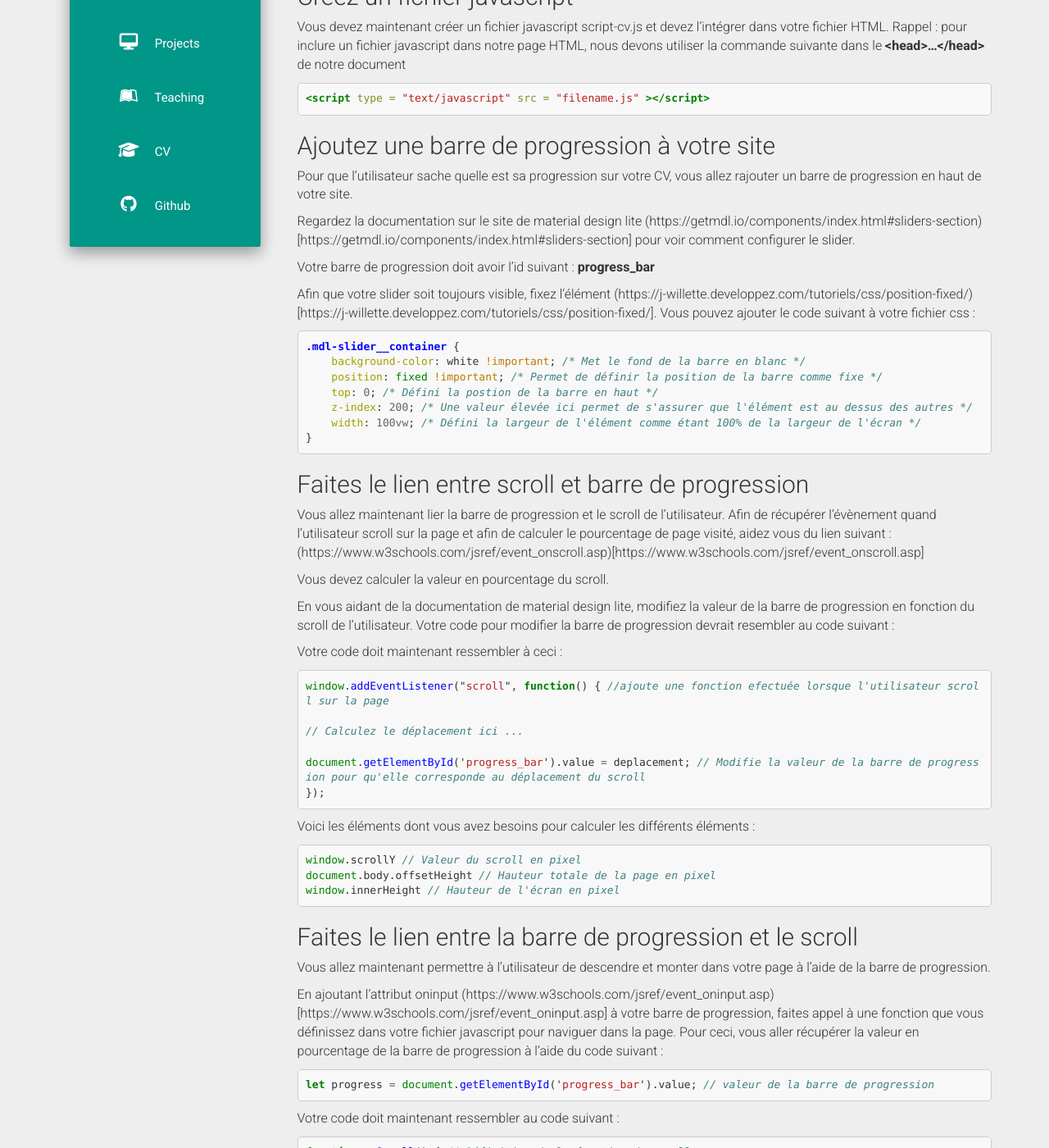
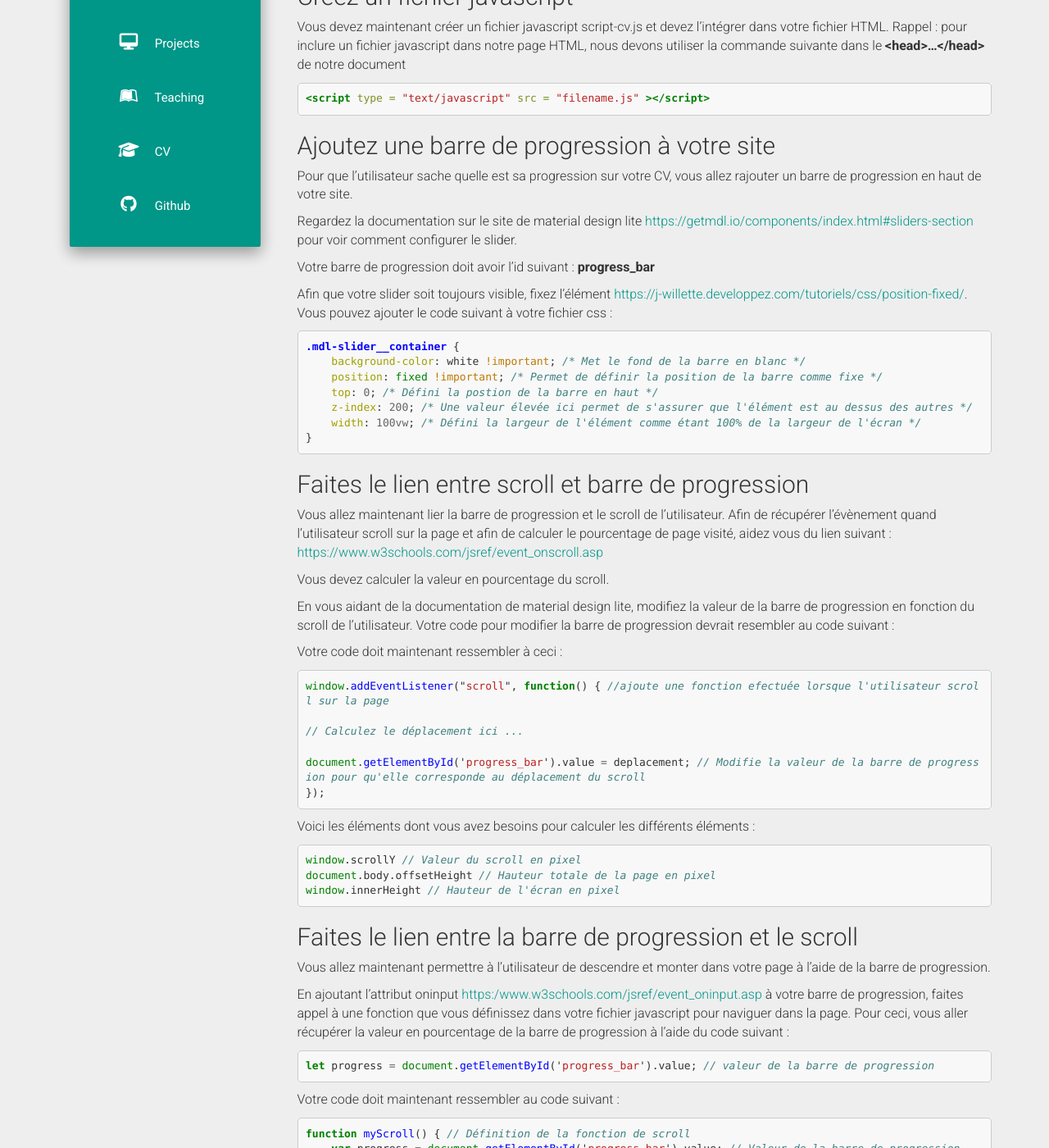
Before and after one commit to taotaoini/lachand.github.io, a Jekyll site: the page built from cci-xml-web-2019-tp3.md, in a window 1280 px wide and 1400 px high, scrolled down 397 px. Shown: the whole window at 82% size. Built offline with Jekyll 4.4.1, drawn with Linux system fonts in a browser that asks for light colours; nearby versions of some CDN libraries.

Commit message:
Update cci-xml-web-2019-tp3.md

````diff
--- a/cci-xml-web-2019-tp3.md
+++ b/cci-xml-web-2019-tp3.md
@@ -17,11 +17,11 @@ Rappel : pour inclure un fichier javascript dans notre page HTML, nous devons ut
 ## Ajoutez une barre de progression à votre site
 Pour que l'utilisateur sache quelle est sa progression sur votre CV, vous allez rajouter un barre de progression en haut de votre site.
 
-Regardez la documentation sur le site de material design lite (https://getmdl.io/components/index.html#sliders-section)[https://getmdl.io/components/index.html#sliders-section] pour voir comment configurer le slider.
+Regardez la documentation sur le site de material design lite [https://getmdl.io/components/index.html#sliders-section](https://getmdl.io/components/index.html#sliders-section) pour voir comment configurer le slider.
 
 Votre barre de progression doit avoir l'id suivant : **progress_bar**
 
-Afin que votre slider soit toujours visible, fixez l'élément (https://j-willette.developpez.com/tutoriels/css/position-fixed/)[https://j-willette.developpez.com/tutoriels/css/position-fixed/]. Vous pouvez ajouter le code suivant à votre fichier css :
+Afin que votre slider soit toujours visible, fixez l'élément [https://j-willette.developpez.com/tutoriels/css/position-fixed/](https://j-willette.developpez.com/tutoriels/css/position-fixed/). Vous pouvez ajouter le code suivant à votre fichier css :
 ```css
 .mdl-slider__container {
     background-color: white !important; /* Met le fond de la barre en blanc */
@@ -33,7 +33,7 @@ Afin que votre slider soit toujours visible, fixez l'élément (https://j-willet
 ```
 
 ## Faites le lien entre scroll et barre de progression
-Vous allez maintenant lier la barre de progression et le scroll de l'utilisateur. Afin de récupérer l'évènement quand l'utilisateur scroll sur la page et afin de calculer le pourcentage de page visité, aidez vous du lien suivant : (https://www.w3schools.com/jsref/event_onscroll.asp)[https://www.w3schools.com/jsref/event_onscroll.asp]
+Vous allez maintenant lier la barre de progression et le scroll de l'utilisateur. Afin de récupérer l'évènement quand l'utilisateur scroll sur la page et afin de calculer le pourcentage de page visité, aidez vous du lien suivant : [https://www.w3schools.com/jsref/event_onscroll.asp](https://www.w3schools.com/jsref/event_onscroll.asp)
 
 Vous devez calculer la valeur en pourcentage du scroll.
 
````
Also changed, not shown: other parts of cci-xml-web-2019-tp3.md (+1 -1 lines).
